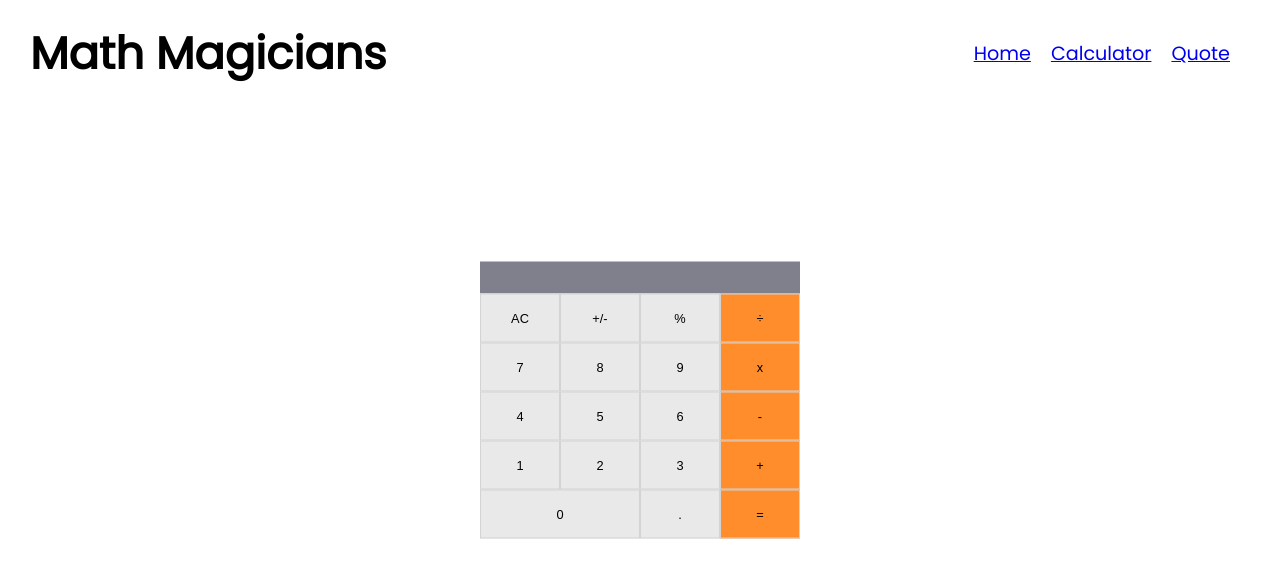
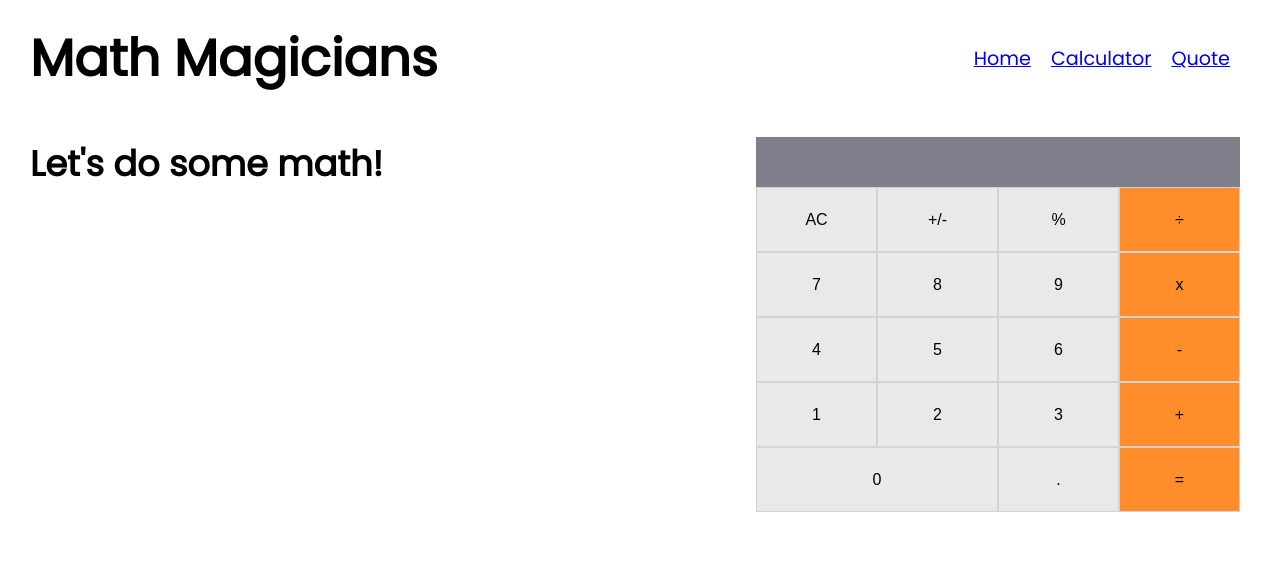
Before and after one commit to AbeeraTahir/Math-Magicians, a React (Create React App) app: page /calculator in a window 1280 px wide. Shown: the top 578 px of the page. Built offline with nearby package versions, Linux system fonts and the light colour scheme; the HTML template or start-up script is replaced by a standard one.

Commit message:
Update calculator page styling

```diff
--- a/src/components/Calculator.jsx
+++ b/src/components/Calculator.jsx
@@ -17,11 +17,15 @@ const Calculator = () => {
   const buttonNames = ['AC', '+/-', '%', '÷', 7, 8, 9, 'x', 4, 5, 6, '-', 1, 2, 3, '+', 0, '.', '='];
   return (
     <section className="calculator_container">
+      <h2>Let&apos;s do some math!</h2>
       <div className="container">
+        <div className="calculator">
           <div className="display">
+            <p>
               {total}
               {operation}
               {next}
+            </p>
           </div>
           <div className="buttons">
             {buttonNames.map((btn) => (
@@ -29,6 +33,7 @@ const Calculator = () => {
             ))}
           </div>
         </div>
+      </div>
     </section>
   );
 };
--- a/src/components/Home.jsx
+++ b/src/components/Home.jsx
@@ -2,7 +2,7 @@ import React from 'react';
 import '../css/Home.css';
 
 const Home = () => (
-  <div className="home">
+  <section className="home">
     <h2>Welcome to our page!</h2>
     <p>
       Lorem ipsum, dolor sit amet consectetur adipisicing elit. Veniam voluptatibus
@@ -22,7 +22,7 @@ const Home = () => (
       consequuntur iure impedit corporis, debitis, dolorum laborum nam ipsum voluptates ducimus
       quisquam sapiente velit quas mollitia.
     </p>
-  </div>
+  </section>
 );
 
 export default Home;
--- a/src/css/Calculator.css
+++ b/src/css/Calculator.css
@@ -1,22 +1,30 @@
-.container {
-  width: 25%;
+.calculator_container {
+  margin: 20px 40px 0 30px;
+  display: flex;
+  justify-content: space-between;
 }
 
-.calculator_container {
+.calculator_container h2 {
+  font-size: 2.2rem;
+}
+
+.container {
+  width: 40%;
+}
+
+.calculator {
+  height: 100%;
   display: flex;
+  flex-direction: column;
   justify-content: center;
-  width: 100%;
-  position: absolute;
-  top: 50%;
-  left: 50%;
-  transform: translate(-50%, -50%);
 }
 
 .display {
   width: 100%;
+  height: 50px;
   background: #80808c;
   color: white;
-  padding: 16px 5px;
+  padding: 20px 10px;
   display: flex;
   justify-content: flex-end;
   align-items: center;
@@ -34,10 +42,11 @@
 
 .btn_numbers {
   width: 25%;
+  height: 25%;
   padding: 16px 0;
   background-color: #e6e6e6de;
   border: 0.1px solid lightgray;
-  font-size: 0.8rem;
+  font-size: 1rem;
 }
 
 .btn_numbers:nth-child(17) {
--- a/src/css/Home.css
+++ b/src/css/Home.css
@@ -6,6 +6,6 @@
 }
 
 .home h2 {
-  font-size: 1.8rem;
+  font-size: 2.2rem;
   margin-bottom: 15px;
 }
--- a/src/css/Navbar.css
+++ b/src/css/Navbar.css
@@ -6,7 +6,7 @@ nav {
 }
 
 nav h1 {
-  font-size: 2.8rem;
+  font-size: 3.2rem;
 }
 
 nav ul {
```
Lines whose indentation alone changed are shown as unchanged.
